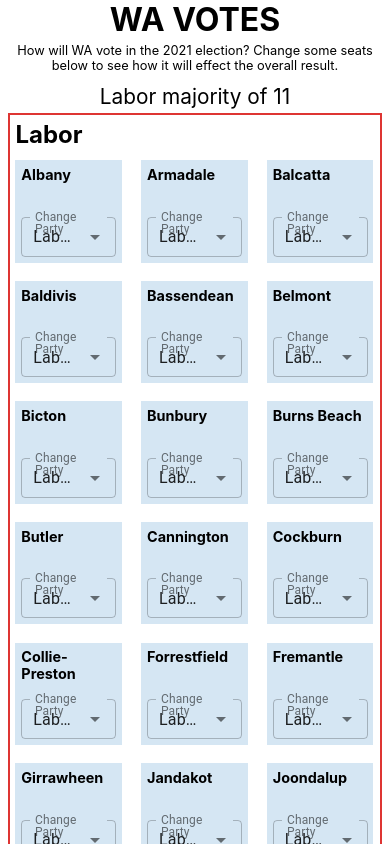
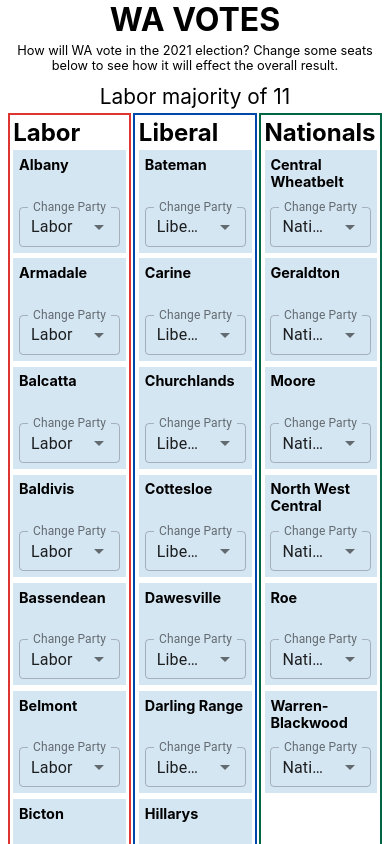
Before and after one commit to benfanderson/wavotes, a React app: page / in a window 390 px wide. Shown: the top 844 px of the page. Built offline with nearby package versions, Linux system fonts and the light colour scheme.

Commit message:
Basic layourt for mobile

```diff
--- a/src/styles.css
+++ b/src/styles.css
@@ -14,45 +14,54 @@
   .container {
     width: 96%;
     margin: auto;
+    display: flex;
+    flex-direction: row;
+    flex-wrap: wrap;
+    justify-content: space-between;
   }
 
   .title{
+    width: 100%;
     font-size: 2em;
     text-align:center;
     margin-bottom: 1%;
   }
 
   .result {
+    width: 100%;
     font-size: 1.3em;
     text-align:center;
     margin-bottom: 1%;
   }
 
   .blurb{
+    width: 100%;
     text-align:center;
     font-size: 0.8em;
     margin-bottom: 3%;
   }
 
   .partyContainer{
-    padding: 1.5%;
+    width: 30%;
+    height: auto;
+    padding: 0.9%;
     margin-bottom: 3%;
   }
   .seatsContainer{
     /* display: flex;
     flex-direction: row;
     flex-wrap: wrap; */
-    display: grid;
+    /* display: grid;
     grid-template-columns: repeat(auto-fill, 30%);
     grid-gap: 0.8rem;
-    justify-content: space-between;
+    justify-content: space-between; */
   }
 
   .seat {
     display: inline-block;
     padding: 0.7vh;
     margin-bottom: 5%;
-    width: 88%;
+    width: 90%;
     background-color: #d5e6f3;
   }
 
```
